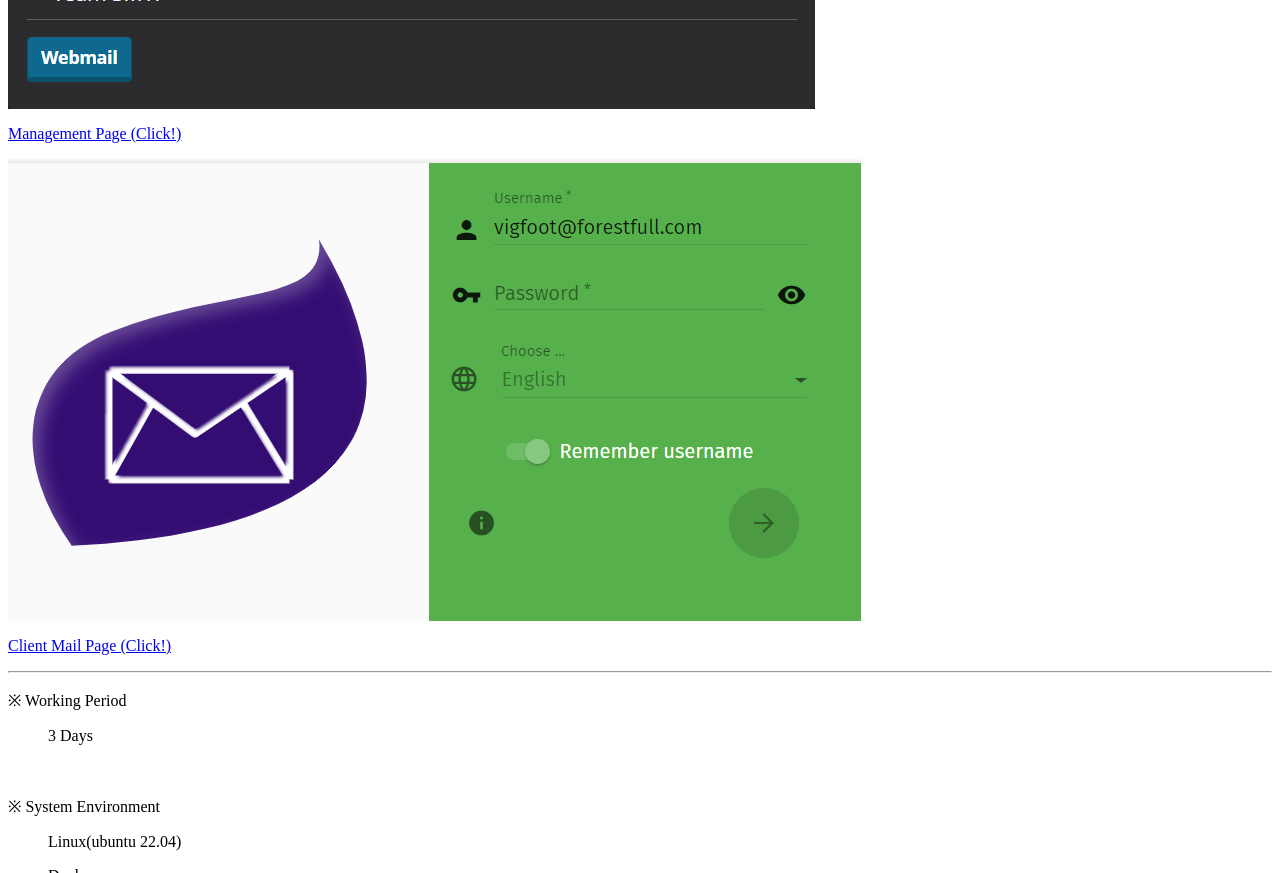
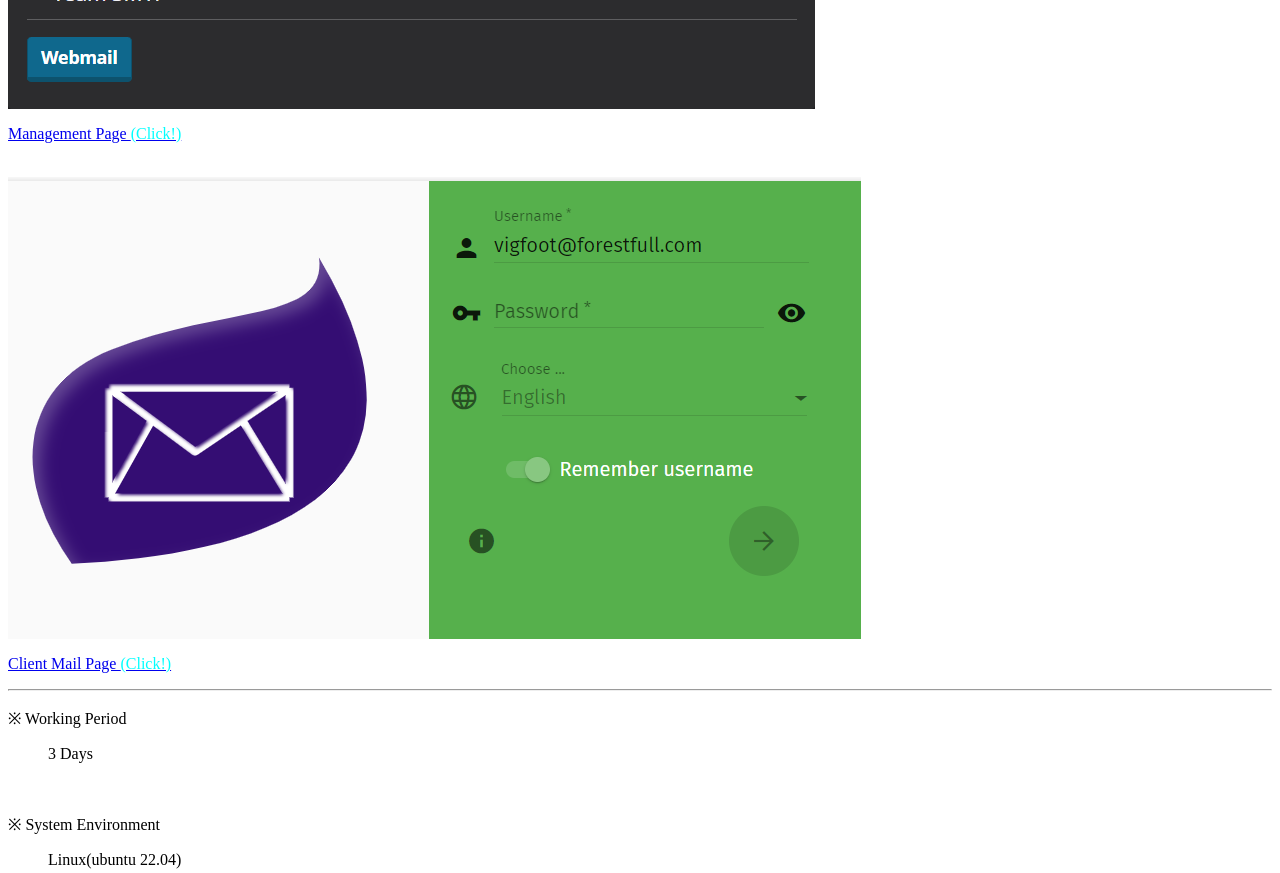
Before and after one commit to Forestfull/vigfoot_profile, a plain HTML site: page project/smtp/index.html in a window 1280 px wide. Shown: the part 700-1573 px from the top of the page. Drawn offline with Linux system fonts and the light colour scheme.

Commit message:
디자인 각진 부분 변경 클릭 표기 아쿠아 색으로 변경

```diff
--- a/css/style.css
+++ b/css/style.css
@@ -90,6 +90,7 @@
     flex-direction: row;
     flex-wrap: wrap;
     justify-content: space-around;
+    border-radius: 5px;
 }
 
 .width-100 {
--- a/project/smtp/index.html
+++ b/project/smtp/index.html
@@ -2,13 +2,14 @@
     <div style="max-width: 500px;">
         <a href="https://smtp.forestfull.com:44" target="_blank">
             <img src="/project/smtp/img/mailcow.png" alt="management">
-            <p>Management Page (Click!)</p>
+            <p>Management Page <span style="color: aqua;">(Click!)</span></p>
         </a>
     </div>
+    <br>
     <div style="max-width: 500px;">
         <a href="https://smtp.forestfull.com:44/SOGo/" target="_blank">
             <img src="/project/smtp/img/sogo.png" alt="Client">
-            <p>Client Mail Page (Click!)</p>
+            <p>Client Mail Page <span style="color: aqua;">(Click!)</span></p>
         </a>
     </div>
 </div>
```
